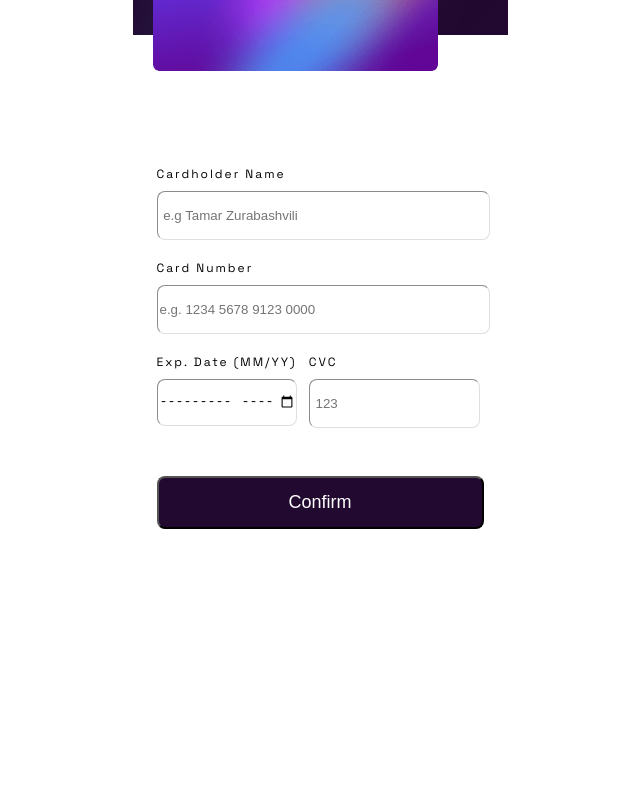
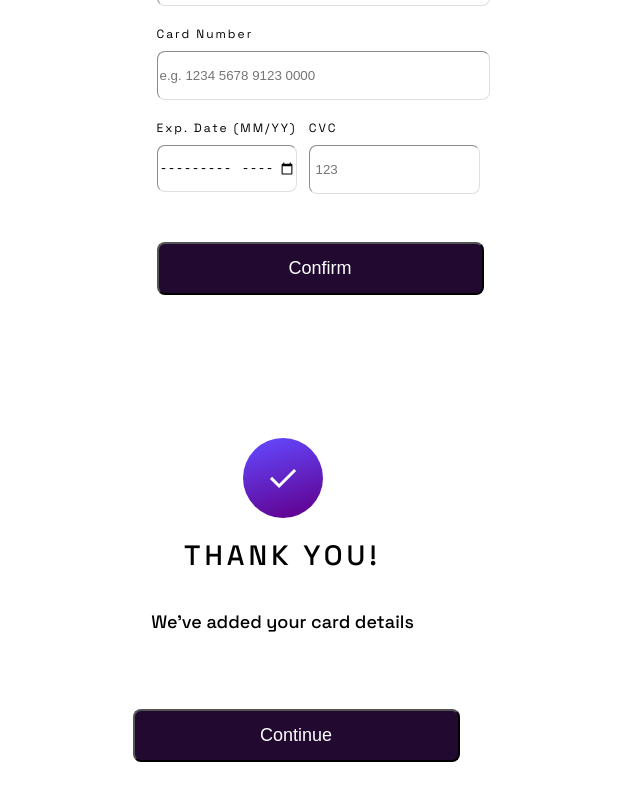
Before and after one commit to Tamuna-Z/interactive_card, a React (Create React App) app: page / in a window 1280 px wide. Shown: the part 216-1016 px from the top of the page, without its empty margins (320-960 px from the left). Before the commit the page ends 800 px from the top, so only its background shows below. Built offline with nearby package versions, Linux system fonts and the light colour scheme.

Commit message:
cards are cut from the design

```diff
--- a/src/App.css
+++ b/src/App.css
@@ -10,6 +10,7 @@ body{
   margin-top: 131px;
   padding-left: 24px;
 }
+
 label{
   margin-bottom: 9px;
   display: block;
@@ -57,3 +58,37 @@ button{
   font-weight: 500;
   text-align: center;
 }
+
+/* thank you */
+.thankComplete{
+  margin-top: 98px;
+  display: grid;
+  grid-template-columns: 300px;
+}
+.completeImg{
+
+  margin: 0 auto;
+}
+h1{
+  font-family: 'Space Grotesk', sans-serif;
+  font-size: 28px;
+  line-height: 36px;
+  letter-spacing: 4px;
+  font-weight: 500;
+  text-align: center;
+}
+p{
+  font-family: 'Space Grotesk', sans-serif;
+  font-size: 18px;
+  line-height: 23px;
+  font-weight: 500;
+  text-align: center;
+  margin-bottom: 48px;
+
+}
+button{
+  width: 327px;
+  height: 53px;
+  border-radius: 8px;
+  background-color: #21092F;
+}
--- a/src/App.tsx
+++ b/src/App.tsx
@@ -2,6 +2,7 @@ import React from "react";
 import "./App.css";
 import {useState} from "react";
 import Card from './Card';
+import thankComplete from './images/icon-complete.svg';
 // import Thank from './Thank';
 // import Card from './Card';
 // import FirstPage from './FirstPage';
@@ -18,6 +19,7 @@ function App() {
   const [confirmed,setConfirmed]=useState(false);
   return(
     <div>
+
        <Card/>
 
        <div className="formContainer">
@@ -73,6 +75,18 @@ function App() {
       </form>
 
     </div>
+
+    <div className='thankComplete'>
+        <img  className='completeImg' src ={thankComplete}/>
+        <h1>THANK YOU!</h1>
+        <p>We’ve added your card details</p>
+        <button
+        onClick={()=> setConfirmed(false)}
+         >Continue</button>
+
+      </div>
+
+
     </div>
   )
 
--- a/src/Card.css
+++ b/src/Card.css
@@ -5,6 +5,7 @@
   height: 240px;
   margin: 0 auto;
   position: relative;
+  display: block;
 }
 .backCard{
   position: absolute;
@@ -14,6 +15,7 @@
   width: 286px;
   margin-left: 73px;
   margin-top: 32px;
+  display: block;
 }
 .backCvCode{
   position: absolute;
@@ -31,6 +33,7 @@
   left: 20px;
   top: 50%;
   bottom: 0.25%;
+  display: block;
 
 
 }
--- a/src/Card.tsx
+++ b/src/Card.tsx
@@ -16,7 +16,7 @@ function Card() {
       <div className="container">
         <div className="cardContainer">
           <div className="colorBg">
-            <img src={colorBg} />
+            <img  src={colorBg} />
             <img className="backCard" src={backCard} alt="back_card" />
             <p className="backCvCode">{cvc}</p>
             <img className="frontCard" src={frontCard} />
```
Also changed, not shown: src/SecondPage.tsx (deleted, +0 -14 lines), src/Thank.css (deleted, +0 -32 lines), src/Thank.tsx (deleted, +0 -24 lines).
